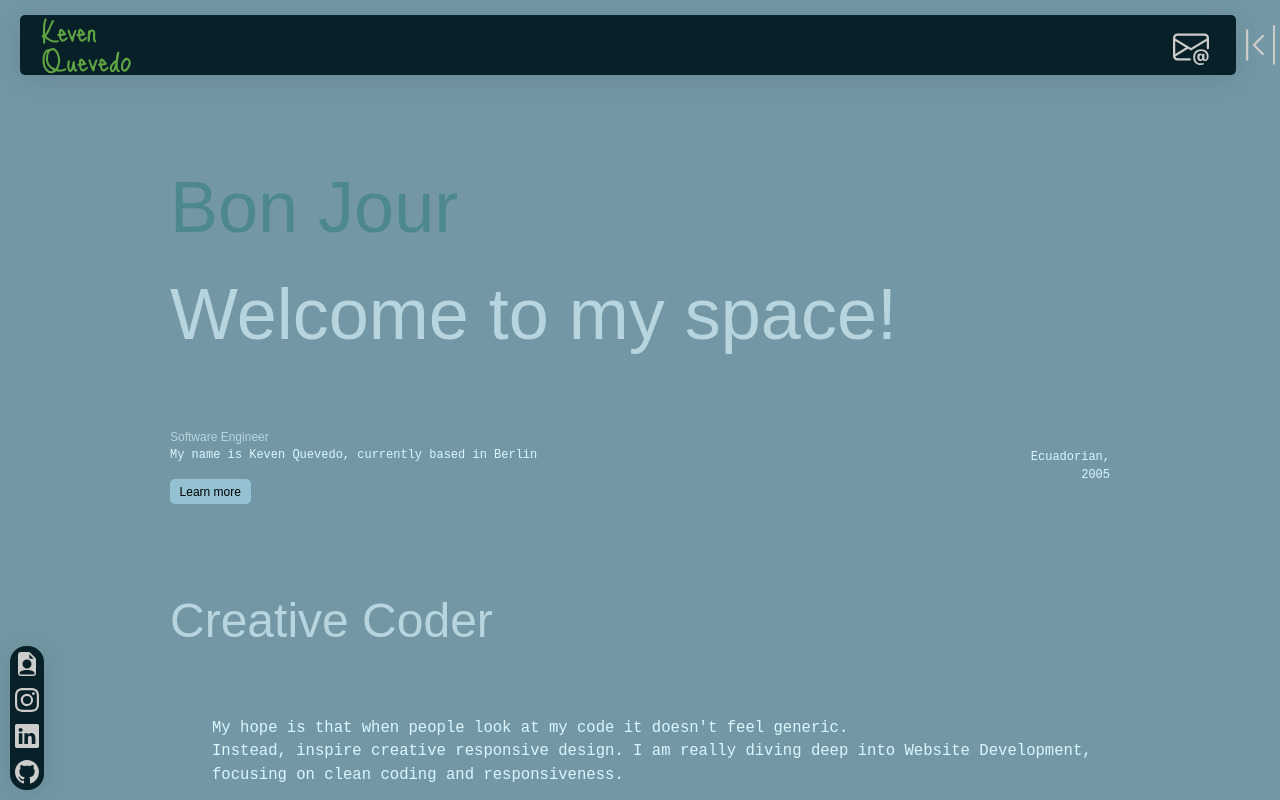
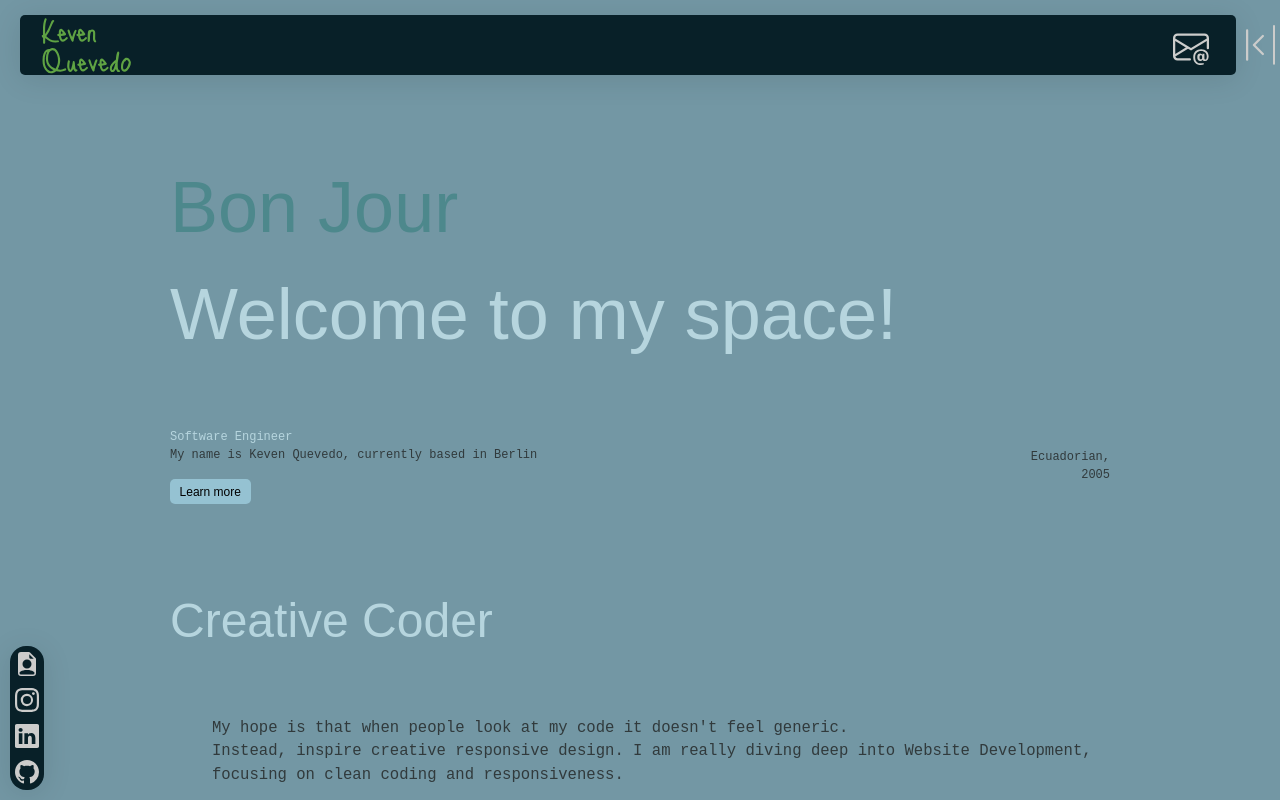
Before and after one commit to kevenjq/Kevens_website, a React (Vite) app: page / in a window 1280 px wide. Built offline with nearby package versions, Linux system fonts and the light colour scheme; a web font is replaced by a local one.

Commit message:
index updated for sm,md,lg,xl

```diff
--- a/src/index.css
+++ b/src/index.css
@@ -43,13 +43,13 @@
 
 /* Base (xs – phones) */
 html {
-    font-size: 5px;
+    font-size: 4px;
 }
 
 /* sm – large phones */
 @media (min-width: 480px) {
     html {
-        font-size: 8px;
+        font-size: 7px;
     }
 }
 
@@ -67,7 +67,7 @@ html {
     }
 }
 
-/* xl – large screens (optional) */
+/* xl – large screens */
 @media (min-width: 1440px) {
     html {
         font-size: 16px;
@@ -148,10 +148,10 @@ html {
     --text-title: #b6d5de;
     --text-muted: #9ac5d1;
     --text-changer: #4d888c;
-    --text-p: #daf7ff;
+    --text-p: #313a3c;
     --body-items-color: #cccccb;
 
-    --onDrag: #154454;
+    --onDrag: #ffffff;
     --outline: #edffbc;
     --hovering: #3e7f96;
 
@@ -167,11 +167,17 @@ html {
    Global usage
    ============================ */
 body {
-    user-select: none;
+    /* user-select: none; */
+
     background-color: var(--bg);
     color: var(--body-items-color);
     /* transition: background-color 0.5s ease, color 0.3s ease; */
 
+}
+
+::selection {
+    background: var(--outline);
+    color: inherit;
 }
 
 h1{
@@ -185,7 +191,7 @@ h3,
 h4,
 h5 {
     color: var(--text-title);
-    font-family: var(--font-title);
+    font-family: var(--font-main);
 }
 
 p {
```
